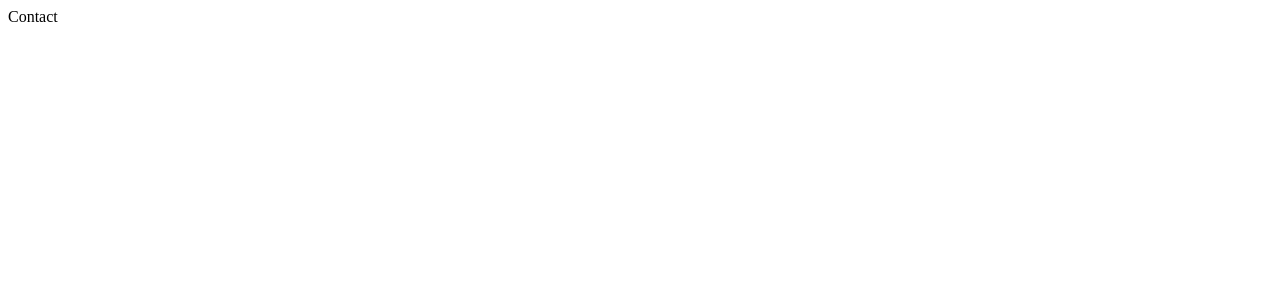
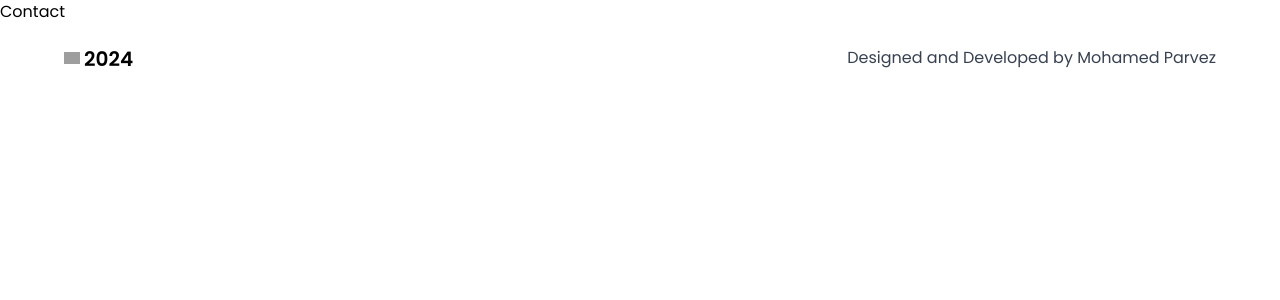
Before and after one commit to Mohamed-Parvez/parvez, a Next.js app: page /contact in a window 1280 px wide. Shown: the top 300 px of the page. Built offline with nearby package versions, Linux system fonts and the light colour scheme; grey boxes are pictures that could not be loaded.

Commit message:
Add footer section for contact route

```diff
--- a/app/(contact)/layout.tsx
+++ b/app/(contact)/layout.tsx
@@ -1,4 +1,6 @@
 import React from "react";
+import "../../styles/globals.css";
+import Footer from "@/components/shared/Footer";
 
 export default function ContactLayout({
   children,
@@ -9,6 +11,7 @@ export default function ContactLayout({
     <html>
       <body>
         <main>{children}</main>
+        <Footer />
       </body>
     </html>
   );
```
